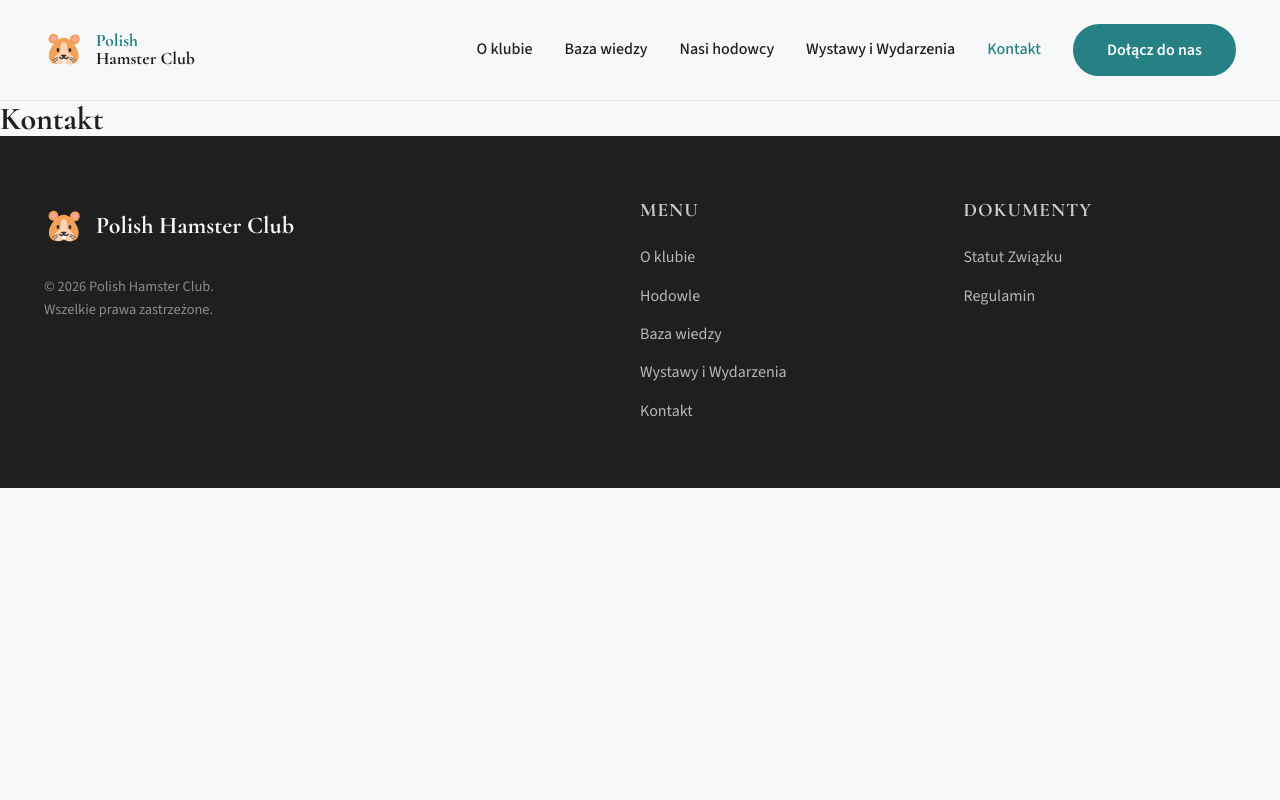
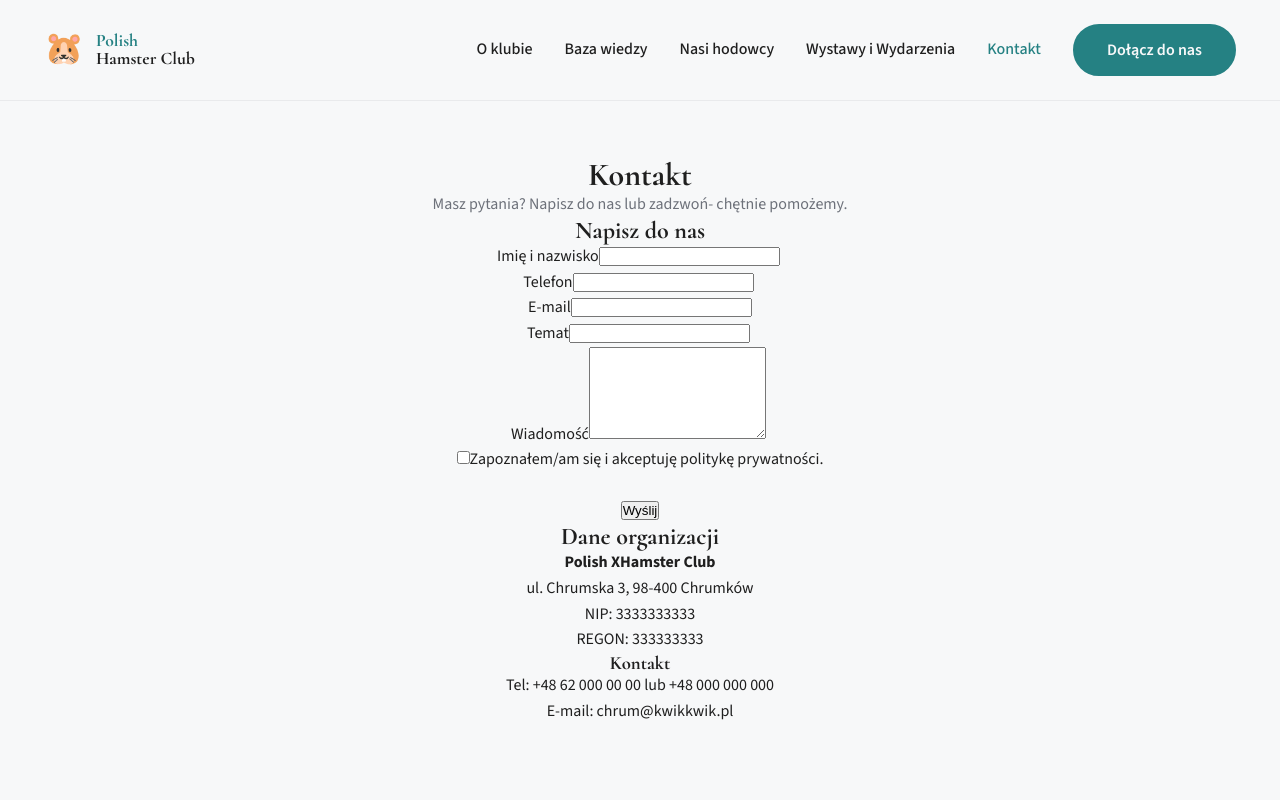
Before and after one commit to afra50/polish-hamster-club, a React (Vite) app: page /kontakt in a window 1280 px wide. Shown: the top 800 px of the page. Built offline with nearby package versions, Linux system fonts and the light colour scheme.

Commit message:
podstrona kontakt jsx

```diff
--- a/src/pages/ContactPage.jsx
+++ b/src/pages/ContactPage.jsx
@@ -2,9 +2,127 @@ import React from "react";
 import "../styles/pages/contactPage.scss";
 
 export default function ContactPage() {
-  return (
-    <main>
-      <h1 className="kontakt">Kontakt</h1>
-    </main>
-  );
+	return (
+		<main className="page-contact">
+			<header className="header-contact">
+				<h1 className="contact">Kontakt</h1>
+				<p>Masz pytania? Napisz do nas lub zadzwoń- chętnie pomożemy.</p>
+			</header>
+			<section className="contact-grid">
+				<div className="contact-grid_left">
+					<div className="card">
+						<h2>Napisz do nas</h2>
+						<form className="form" noValidate>
+							<div className="form-row form-row_two">
+								<div className="form-field">
+									<label for="name">Imię i nazwisko</label>
+									<input
+										id="name"
+										name="name"
+										class="input "
+										autocomplete="name"
+										required=""
+										value=""></input>
+									<span class="form__error">&nbsp;</span>
+								</div>
+								<div className="form-field">
+									<label for="phone">Telefon</label>
+									<input
+										id="phone"
+										name="phone"
+										class="input "
+										type="tel"
+										inputmode="tel"
+										maxlength="15"
+										autocomplete="tel"
+										required=""
+										value=""></input>
+									<span class="form-error">&nbsp;</span>
+								</div>
+							</div>
+							<div className="form-field">
+								<label for="email">E-mail</label>
+								<input
+									id="email"
+									name="email"
+									type="email"
+									class="input "
+									autocomplete="email"
+									required=""
+									value=""></input>
+							</div>
+							<div class="form-field">
+								<label for="subject">Temat</label>
+								<input
+									id="subject"
+									name="subject"
+									class="input "
+									required=""
+									value=""></input>
+								<span class="form-error">&nbsp;</span>
+							</div>
+							<div class="form-field">
+								<label for="message">Wiadomość</label>
+								<textarea
+									id="message"
+									name="message"
+									class="textarea "
+									rows="6"
+									required=""></textarea>
+								<span class="form-error">&nbsp;</span>
+							</div>
+							<div class="form-field">
+								<div className="check">
+									<input
+										id="consent"
+										name="consent"
+										type="checkbox"
+										required=""></input>
+									<label for="consent" class="check__label">
+										Zapoznałem/am się i akceptuję{" "}
+										<a
+											href="/polityka-prywatnosci.pdf"
+											target="_blank"
+											rel="noopener noreferrer">
+											politykę prywatności
+										</a>
+										.
+									</label>
+								</div>
+								<span class="form-error">&nbsp;</span>
+							</div>
+							<div class="form-actions">
+								<button class="btn-primary" type="submit">
+									Wyślij
+								</button>
+							</div>
+						</form>
+					</div>
+				</div>
+				<aside className="contact-grid_right">
+					<div className="card">
+						<h2>Dane organizacji</h2>
+						<ul class="contact-list">
+							<li>
+								<strong>Polish XHamster Club</strong>
+							</li>
+							<li>ul. Chrumska 3, 98-400 Chrumków</li>
+							<li>NIP: 3333333333</li>
+							<li>REGON: 333333333</li>
+						</ul>
+						<h3>Kontakt</h3>
+						<ul class="contact-list">
+							<li>
+								Tel: <a href="tel:+48620000000">+48 62 000 00 00</a> lub{" "}
+								<a href="tel:+48000000000">+48 000 000 000</a>
+							</li>
+							<li>
+								E-mail: <a href="mailto:chrum@kwikkwik.pl">chrum@kwikkwik.pl</a>
+							</li>
+						</ul>
+					</div>
+				</aside>
+			</section>
+		</main>
+	);
 }
--- a/src/styles/pages/contactPage.scss
+++ b/src/styles/pages/contactPage.scss
@@ -1,3 +1,16 @@
-.kontakt {
-    text-decoration: dashed;
+* {
+	box-sizing: border-box;
+	margin: 0;
+	padding: 0;
 }
+
+.page-contact {
+	// min-height: 60vh;
+	padding-block: clamp(2.5rem, 5vw, 3.5rem);
+	margin-bottom: 3rem;
+	text-align: center;
+}
+
+.contact {
+	text-decoration: dashed;
+}
```
Also changed, not shown: 1 other file (tests, documents, lock files or other folders).
